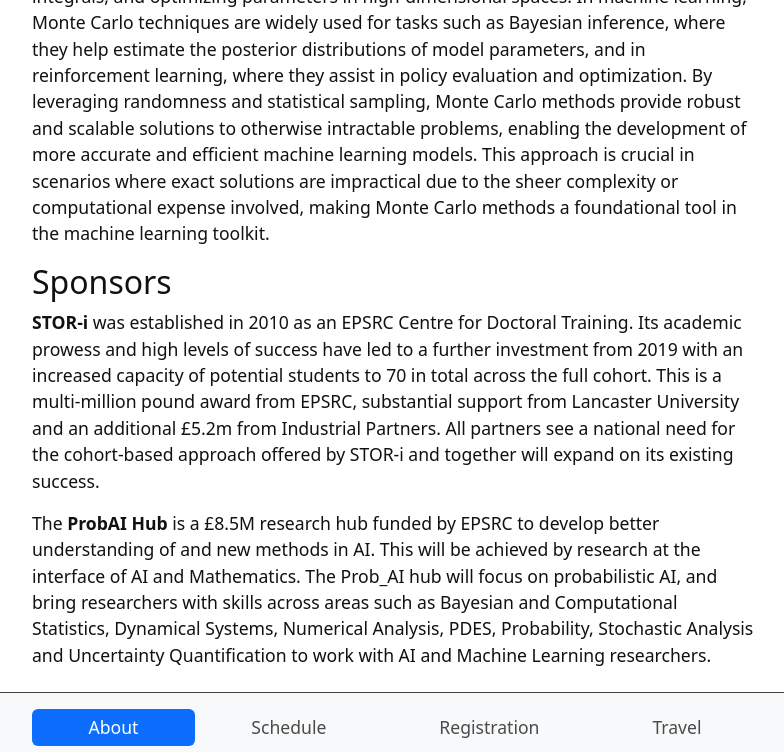
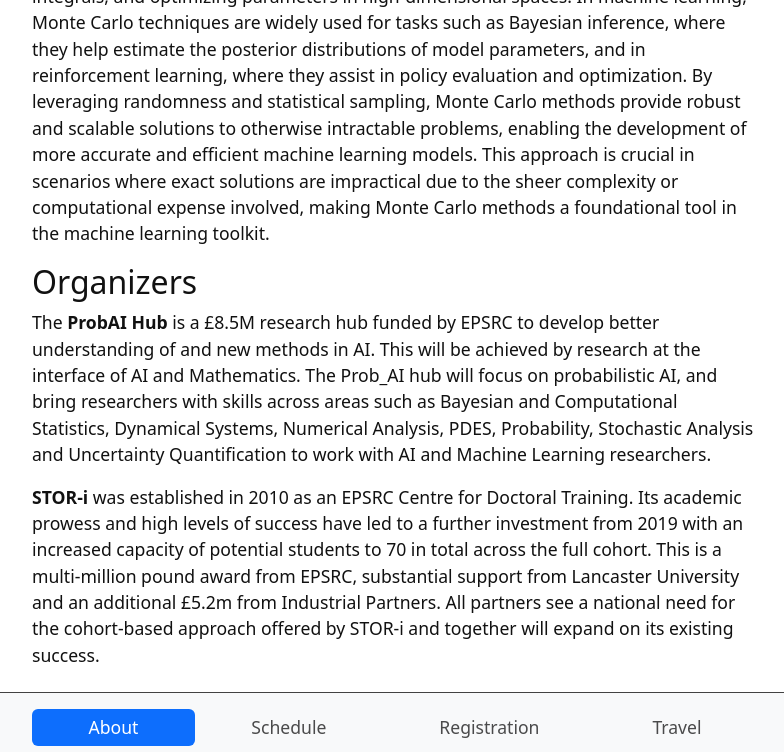
Before and after one commit to BayesAIWorkshop/bayes_ai_workshop.github.io, a Jekyll site: the page built from content/0-about.md, in a window 1280 px wide and 900 px high, scrolled down 1266 px, cut to the strip 0-752 px from the top of the window. Shown: the whole strip, without its empty margins (245-1029 px from the left). Built offline with Jekyll 4.4.1, drawn with Linux system fonts in a browser that asks for light colours; some of the changed lines change nothing that is shown; some of the changed text lies outside the part shown.

Commit message:
Update 0-about.md
minor phrasing

```diff
--- a/content/0-about.md
+++ b/content/0-about.md
@@ -3,9 +3,9 @@
 nav: About
 ---
 
-The **BayesAI Workshop** is a week-long workshop at [Lancaster University](https://www.lancaster.ac.uk), between 23rd - 26th September 2024. It is supported by the [STOR-i CDT](https://www.lancaster.ac.uk/stor-i/) and the [Prob_AI Hub](https://www.probai.uk). The themes of the workshop include *Physics-Informed Neural Network* (PINN), *Generative Modelling*, and *Monte Carlo for Machine Learning*.
+The **BayesAI Workshop** is a week-long workshop at [Lancaster University](https://www.lancaster.ac.uk), between 23rd - 26th September 2024. It is supported by the [STOR-i CDT](https://www.lancaster.ac.uk/stor-i/) and the [Prob_AI Hub](https://www.probai.uk). The themes of the workshop include *Physics-Informed Neural Networks* (PINNs), *Generative Modelling*, and *Monte Carlo for Machine Learning*.
 
-### Physics-Informed Neural Network
+### Physics-Informed Neural Networks
 
 **Physics-informed neural networks** (PINNs) represent a cutting-edge approach in computational modeling that integrates the principles of physics directly into the structure of neural networks. Unlike traditional neural networks that rely solely on data, PINNs embed physical laws, expressed as partial differential equations (PDEs), into the learning process. This fusion allows PINNs to not only learn from data but also adhere to the fundamental principles governing the physical systems they model, such as conservation laws and boundary conditions. This results in models that are more accurate and generalizable, particularly in scenarios with limited or noisy data. Applications of PINNs span a wide range of scientific and engineering disciplines, including fluid dynamics, structural mechanics, and climate modeling, demonstrating their potential to solve complex, real-world problems efficiently.
 
@@ -20,8 +20,8 @@
 
 
 
-## Sponsors
+## Organizers
+
+The **ProbAI Hub** is a £8.5M research hub funded by EPSRC to develop better understanding of and new methods in AI. This will be achieved by research at the interface of AI and Mathematics. The Prob_AI hub will focus on probabilistic AI, and bring researchers with skills across areas such as Bayesian and Computational Statistics, Dynamical Systems, Numerical Analysis, PDES, Probability, Stochastic Analysis and Uncertainty Quantification to work with AI and Machine Learning researchers.
 
 **STOR-i** was established in 2010 as an EPSRC Centre for Doctoral Training. Its academic prowess and high levels of success have led to a further investment from 2019 with an increased capacity of potential students to 70 in total across the full cohort. This is a multi-million pound award from EPSRC, substantial support from Lancaster University and an additional £5.2m from Industrial Partners. All partners see a national need for the cohort-based approach offered by STOR-i and together will expand on its existing success.
-
-The **ProbAI Hub** is a £8.5M research hub funded by EPSRC to develop better understanding of and new methods in AI. This will be achieved by research at the interface of AI and Mathematics. The Prob_AI hub will focus on probabilistic AI, and bring researchers with skills across areas such as Bayesian and Computational Statistics, Dynamical Systems, Numerical Analysis, PDES, Probability, Stochastic Analysis and Uncertainty Quantification to work with AI and Machine Learning researchers.
```
